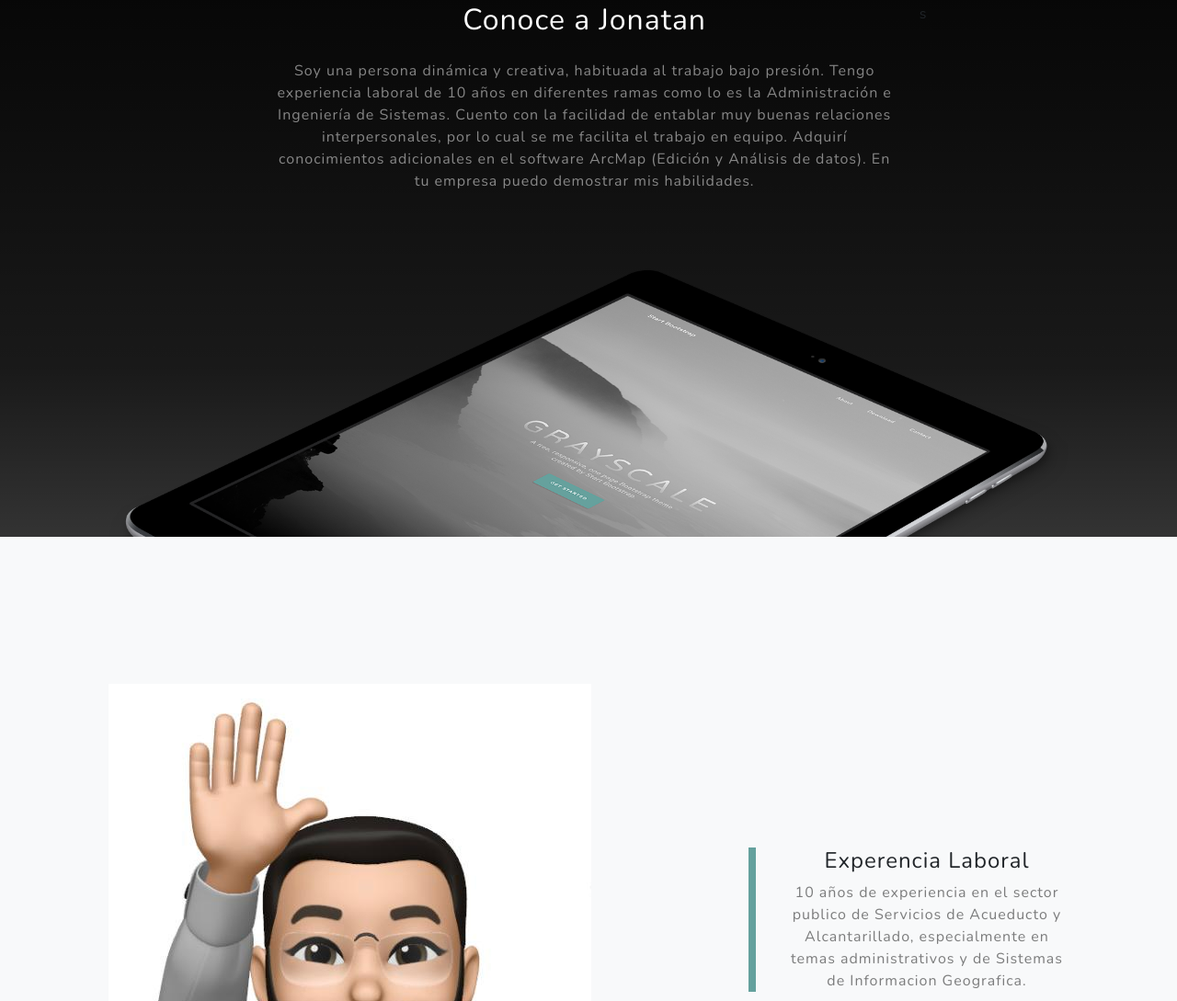
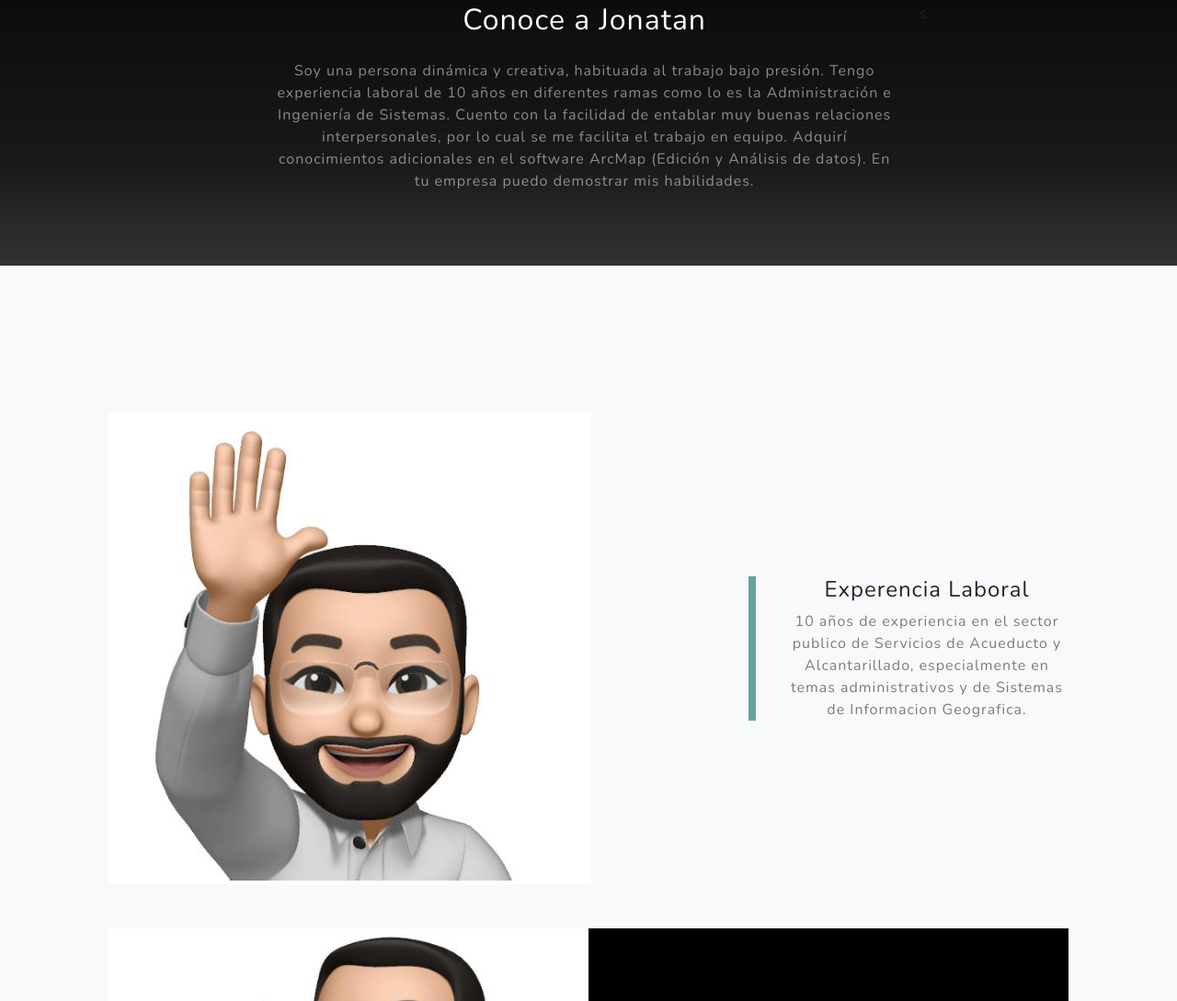
Before and after one commit to JONATANVILLAC/JONATANVILLAC.github.io, a plain HTML site: page index.html in a window 1280 px wide. Shown: the part 957-2046 px from the top of the page at 92% size. Drawn offline with nearby package versions, Linux system fonts and the light colour scheme.

Commit message:
eliminacion de imagen

```diff
--- a/index.html
+++ b/index.html
@@ -56,7 +56,6 @@
                         </p>
                     </div>s
                 </div>
-                <img class="img-fluid" src="assets/img/ipad.png" alt="..." />
             </div>
         </section>
         <!-- Projects-->
```
